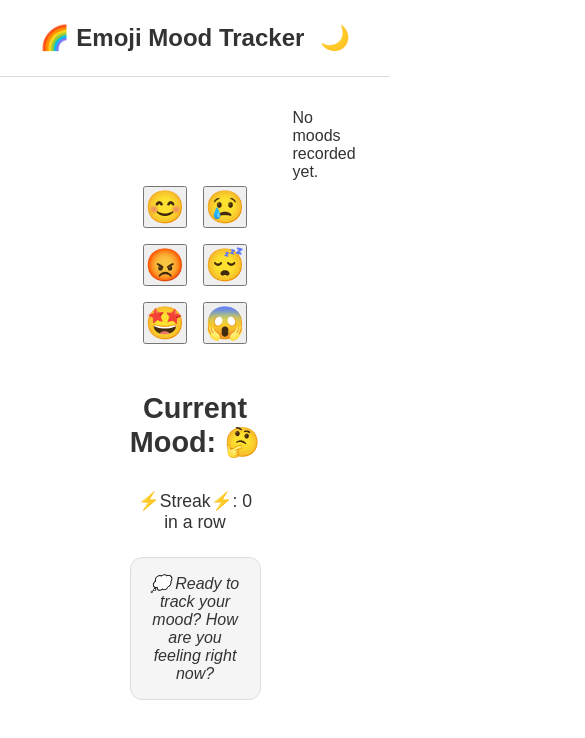
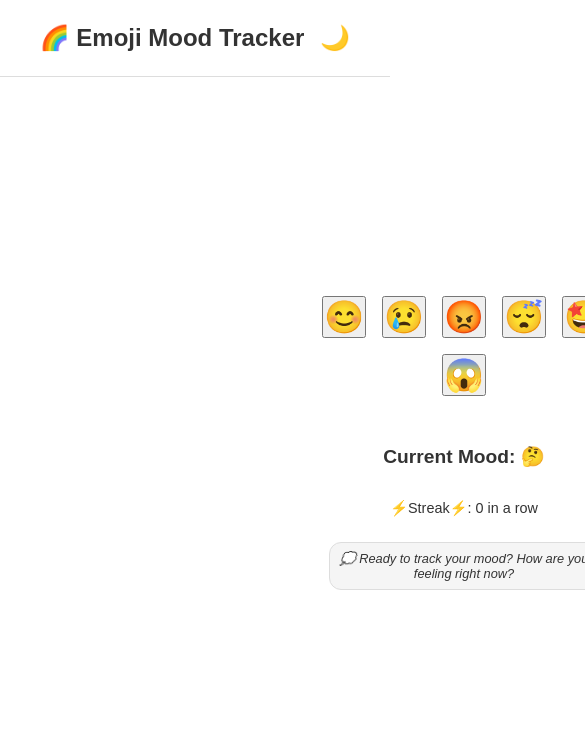
Before and after one commit to teamleaderleo/emoji-mood-tracker-basic, a React (Vite) app: page / in a window 390 px wide. Shown: the top 738 px of the page, 585 px wide, since content can reach past the window. Built offline with nearby package versions, Linux system fonts and the light colour scheme.

Commit message:
make center ever so slightly more responsive to resizes

```diff
--- a/src/App.tsx
+++ b/src/App.tsx
@@ -65,10 +65,10 @@ export default function App() {
       <div style={{
         flex: 1,
         display: "grid",
-        gridTemplateColumns: "1fr 2fr 1fr",
+        gridTemplateColumns: "minmax(250px, 1fr) minmax(300px, 2fr) minmax(250px, 1fr)",
         gap: "2rem",
         padding: "2rem",
-        alignItems: "start" // Keep items aligned to top
+        alignItems: "start"
       }}>
 
         {/* Left Column - Mood Summary */}
@@ -86,28 +86,37 @@ export default function App() {
           alignItems: "center",
           justifyContent: "center",
           textAlign: "center",
-          gap: "1rem",
-          minHeight: "calc(100vh - 200px)", // Take full available height
+          gap: "clamp(0.5rem, 2vh, 1.5rem)",
+          minHeight: "calc(100vh - 200px)",
           position: "sticky",
           top: 0
         }}>
           <EmojiPicker onSelect={setMood} />
-          <h2 style={{ margin: "0.5rem 0", fontSize: "1.8rem" }}>Current Mood: {mood || "🤔"}</h2>
+          <h2 style={{
+            margin: "0.5rem 0",
+            fontSize: "clamp(1.2rem, 4vw, 1.8rem)"
+          }}>
+            Current Mood: {mood || "🤔"}
+          </h2>
 
-          <p style={{ fontSize: "1.1rem", margin: "0.5rem 0" }}>
+          <p style={{
+            fontSize: "clamp(0.9rem, 3vw, 1.1rem)",
+            margin: "0.5rem 0"
+          }}>
             ⚡️Streak⚡️: {streak ?? 0} in a row
           </p>
 
           {/* Pick-me-up message */}
           <div style={{
-            padding: "1rem",
+            padding: "clamp(0.5rem, 2vw, 1rem)",
             backgroundColor: currentTheme.cardBackground,
             borderRadius: "12px",
             border: `1px solid ${currentTheme.border}`,
             fontStyle: "italic",
-            fontSize: "1rem",
+            fontSize: "clamp(0.8rem, 2.5vw, 1rem)",
             transition: "background-color 0.3s ease, border-color 0.3s ease",
-            maxWidth: "400px"
+            maxWidth: "min(400px, 90%)",
+            width: "100%"
           }}>
             💭 {pickMeUpMessage}
           </div>
@@ -129,6 +138,18 @@ export default function App() {
           <MoodHistory history={history} isDarkMode={isDarkMode} />
         </div>
       </div>
+
+      {/* Mobile responsive layout */}
+      <style dangerouslySetInnerHTML={{
+        __html: `
+          @media (max-width: 1024px) {
+            .main-grid {
+              grid-template-columns: 1fr !important;
+              grid-template-rows: auto auto auto !important;
+            }
+          }
+        `
+      }} />
     </div>
   );
 }
```
